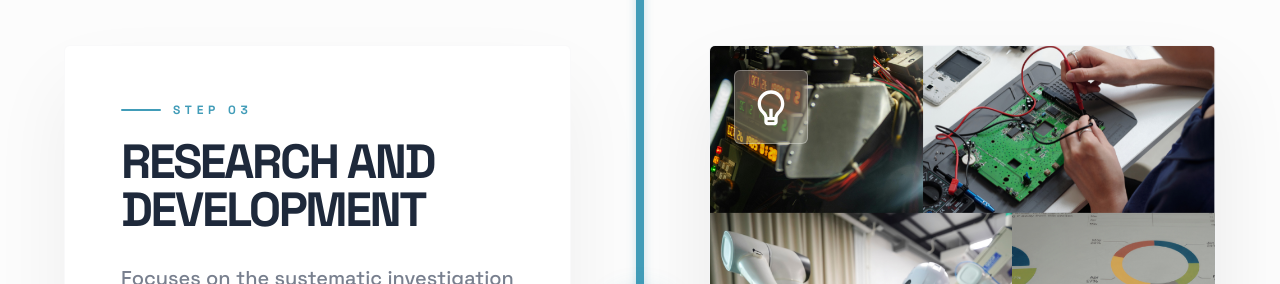
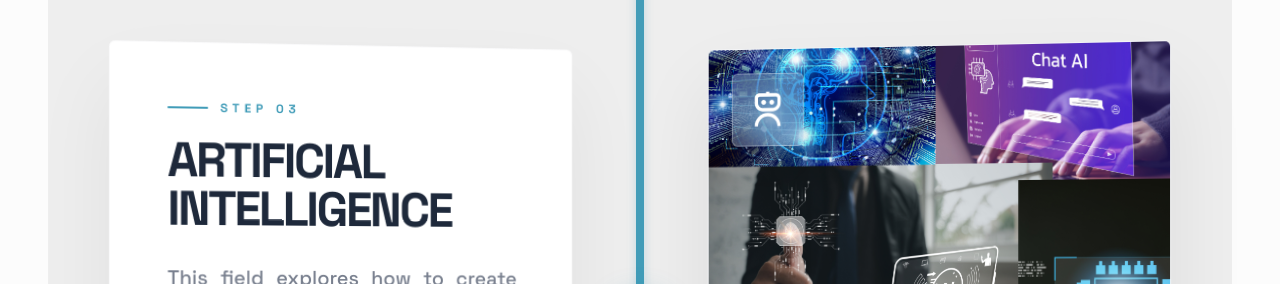
Before and after one commit to LucidUxs/Comp-E-Journey, a React (Vite) app: page /curriculum in a window 1280 px wide. Shown: the part 2356-2640 px from the top of the page. Built offline with nearby package versions, Linux system fonts and the light colour scheme.

Commit message:
fixed and rearranged contents

```diff
--- a/src/pages/Curriculum.jsx
+++ b/src/pages/Curriculum.jsx
@@ -99,7 +99,7 @@ function RoadmapItem({ subject, index, isActive, isFirst, isLast, progress = 0 }
         <div className={`w-full md:w-[44%] transition-all duration-1000 transform ${isActive ? 'opacity-100 translate-x-0' : 'opacity-0 -translate-x-16 md:-translate-x-32'} order-2 md:order-1`}>
           {isEven ? (
             /* Description Panel on Left */
-            <div className="bg-white p-8 md:p-12 lg:p-14 rounded-md shadow-[0_40px_80px_rgba(0,0,0,0.06)] border border-gray-100/50 flex flex-col justify-center h-full md:min-h-[550px]">
+            <div className="bg-white p-8 md:p-12 lg:p-14 rounded-md shadow-[0_40px_80px_rgba(0,0,0,0.06)] border border-gray-100/50 flex flex-col justify-center h-full md:min-h-[550px] transition-all duration-500 ease-out hover:[transform:perspective(1200px)_rotateY(0deg)]" style={{ transform: 'perspective(1200px) rotateY(5deg)', transformOrigin: 'center center' }}>
               <div className="flex flex-col gap-5">
                 <div className="flex items-center gap-3">
                   <div className="w-10 h-[2px] bg-[#419CB8] rounded-full" />
@@ -117,7 +117,7 @@ function RoadmapItem({ subject, index, isActive, isFirst, isLast, progress = 0 }
             </div>
           ) : (
             /* Image Panel on Left */
-            <div className="relative w-full md:min-h-[550px] h-full overflow-hidden rounded-md shadow-[0_40px_80px_rgba(0,0,0,0.08)] border border-gray-100">
+            <div className="relative w-full md:min-h-[550px] h-full overflow-hidden rounded-md shadow-[0_40px_80px_rgba(0,0,0,0.08)] border border-gray-100 transition-all duration-500 ease-out hover:[transform:perspective(1200px)_rotateY(0deg)]" style={{ transform: 'perspective(1200px) rotateY(5deg)', transformOrigin: 'center center' }}>
               {subject.image && (
                 <div className="absolute inset-0">
                   <img
@@ -139,7 +139,7 @@ function RoadmapItem({ subject, index, isActive, isFirst, isLast, progress = 0 }
         <div className={`w-full md:w-[44%] transition-all duration-1000 transform ${isActive ? 'opacity-100 translate-x-0' : 'opacity-0 translate-x-16 md:translate-x-32'} order-1 md:order-3`}>
           {!isEven ? (
             /* Description Panel on Right */
-            <div className="bg-white p-8 md:p-12 lg:p-14 rounded-md shadow-[0_40px_80px_rgba(0,0,0,0.06)] border border-gray-100/50 flex flex-col justify-center h-full md:min-h-[550px]">
+            <div className="bg-white p-8 md:p-12 lg:p-14 rounded-md shadow-[0_40px_80px_rgba(0,0,0,0.06)] border border-gray-100/50 flex flex-col justify-center h-full md:min-h-[550px] transition-all duration-500 ease-out hover:[transform:perspective(1200px)_rotateY(0deg)]" style={{ transform: 'perspective(1200px) rotateY(-5deg)', transformOrigin: 'center center' }}>
               <div className="flex flex-col gap-5">
                 <div className="flex items-center gap-3">
                   <div className="w-10 h-[2px] bg-[#419CB8] rounded-full" />
@@ -157,7 +157,7 @@ function RoadmapItem({ subject, index, isActive, isFirst, isLast, progress = 0 }
             </div>
           ) : (
             /* Image Panel on Right */
-            <div className="relative w-full md:min-h-[550px] h-full overflow-hidden rounded-md shadow-[0_40px_80px_rgba(0,0,0,0.08)] border border-gray-100">
+            <div className="relative w-full md:min-h-[550px] h-full overflow-hidden rounded-md shadow-[0_40px_80px_rgba(0,0,0,0.08)] border border-gray-100 transition-all duration-500 ease-out hover:[transform:perspective(1200px)_rotateY(0deg)]" style={{ transform: 'perspective(1200px) rotateY(-5deg)', transformOrigin: 'center center' }}>
               {subject.image && (
                 <div className="absolute inset-0">
                   <img
@@ -204,46 +204,19 @@ function Curriculum() {
       image: "/assets/Programming.png"
     },
     {
-      id: "rnd",
-      title: "Research and Development",
-      description: "Focuses on the systematic investigation required to innovate, create new technologies, or improve existing systems. It challenges you to apply theoretical knowledge to practical problems, guiding you through the process of designing experiments, prototyping solutions, and documenting your findings.",
-      icon: <RiLightbulbLine className="w-8 h-8 md:w-10 md:h-10" />,
-      image: "/assets/RND.png"
-    },
-    {
-      id: "software-eng",
-      title: "Software Engineering",
-      description: "This covers the systematic methodologies used to design, develop, test, and maintain large-scale software systems. It moves beyond simple coding to focus on project lifecycles, architecture design, and building scalable, reliable applications from the ground up.",
-      icon: <RiArchiveDrawerLine className="w-8 h-8 md:w-10 md:h-10" />,
-      image: "/assets/software Engineering.png"
-    },
-    {
       id: "ai",
       title: "Artificial Intelligence",
       description: "This field explores how to create systems capable of performing tasks that typically require human intelligence. You will study algorithms, machine learning concepts, and data processing to understand how models learn from data, adapt, and make automated decisions.",
       icon: <RiRobot3Line className="w-8 h-8 md:w-10 md:h-10" />,
       image: "/assets/Artificial Intelligence.png"
     },
-    {
-      id: "ojt",
-      title: "On-the-Job Training",
-      description: "This provides practical, real-world experience by placing you in a professional working environment. It bridges the gap between classroom theory and industry practice, allowing you to apply your technical skills to actual workplace projects and understand professional workflows.",
-      icon: <RiBriefcaseLine className="w-8 h-8 md:w-10 md:h-10" />,
-      image: "/assets/ojt.png"
-    },
+
     {
       id: "microprocessors",
       title: "Microprocessors",
       description: "This course dives deep into the central processing unit (CPU) of a computer. You will learn about instruction sets, memory interfacing, and how hardware and software interact at the lowest level to execute commands and process data.",
       icon: <MdMemory className="w-8 h-8 md:w-10 md:h-10" />,
       image: "/assets/microprocessors.png"
-    },
-    {
-      id: "networking",
-      title: "Networking and Cyber Security",
-      description: "This subject explores how computers connect and communicate, covering essential concepts like the OSI model, data link layers, and network protocols. It also emphasizes the strategies, cryptographic principles, and technologies used to protect these networks and sensitive data from unauthorized access and attacks.",
-      icon: <RiShieldKeyholeLine className="w-8 h-8 md:w-10 md:h-10" />,
-      image: "/assets/networking and Cyber Security.png"
     },
     {
       id: "web-design",
@@ -267,11 +240,39 @@ function Curriculum() {
       image: "/assets/Computer architechture and organization.png"
     },
     {
+      id: "software-eng",
+      title: "Software Engineering",
+      description: "This covers the systematic methodologies used to design, develop, test, and maintain large-scale software systems. It moves beyond simple coding to focus on project lifecycles, architecture design, and building scalable, reliable applications from the ground up.",
+      icon: <RiArchiveDrawerLine className="w-8 h-8 md:w-10 md:h-10" />,
+      image: "/assets/software Engineering.png"
+    },
+    {
+      id: "networking",
+      title: "Networking and Cyber Security",
+      description: "This subject explores how computers connect and communicate, covering essential concepts like the OSI model, data link layers, and network protocols. It also emphasizes the strategies, cryptographic principles, and technologies used to protect these networks and sensitive data from unauthorized access and attacks.",
+      icon: <RiShieldKeyholeLine className="w-8 h-8 md:w-10 md:h-10" />,
+      image: "/assets/networking and Cyber Security.png"
+    },
+    {
       id: "robotics",
       title: "Robotics",
       description: "This interdisciplinary field combines hardware design, electronics, and programming to create automated machines. You will learn how to integrate microcontrollers and sensors with mechanical systems to build robots that can perceive and interact with their physical environment.",
       icon: <RiRobot2Line className="w-8 h-8 md:w-10 md:h-10" />,
       image: "/assets/Robotics.png"
+    },
+    {
+      id: "ojt",
+      title: "On-the-Job Training",
+      description: "This provides practical, real-world experience by placing you in a professional working environment. It bridges the gap between classroom theory and industry practice, allowing you to apply your technical skills to actual workplace projects and understand professional workflows.",
+      icon: <RiBriefcaseLine className="w-8 h-8 md:w-10 md:h-10" />,
+      image: "/assets/ojt.png"
+    },
+    {
+      id: "rnd",
+      title: "Research and Development",
+      description: "Focuses on the systematic investigation required to innovate, create new technologies, or improve existing systems. It challenges you to apply theoretical knowledge to practical problems, guiding you through the process of designing experiments, prototyping solutions, and documenting your findings.",
+      icon: <RiLightbulbLine className="w-8 h-8 md:w-10 md:h-10" />,
+      image: "/assets/RND.png"
     },
     {
       id: "certified",
@@ -350,7 +351,7 @@ function Curriculum() {
     <div className="bg-[#fcfcfc] min-h-screen pt-20 md:pt-40 overflow-hidden scroll-smooth">
       {/* Cinematic Header Section */}
       <div className="max-w-7xl mx-auto px-6 mb-16 md:mb-32 text-center relative z-10">
-        <div className="inline-flex flex-col items-center relative py-10 md:py-20 w-full">
+        <div className="flex flex-col items-center relative py-10 md:py-20 w-full rounded-md overflow-hidden shadow-[0_20px_60px_rgba(0,0,0,0.10)]">
           {/* Background Image Container with Gradient Fade */}
           <div className="absolute inset-0 -z-10 w-full h-full overflow-hidden">
             <img
@@ -367,7 +368,7 @@ function Curriculum() {
             <RiInformationLine className="w-5 h-5 md:w-6 md:h-6" />
             <span className="text-[10px] md:text-sm font-black uppercase tracking-[0.4em]">Curriculum Roadmap</span>
           </div>
-          <h1 className="font-black tracking-tighter uppercase font-['Space_Grotesk'] text-4xl md:text-8xl lg:text-[10rem] text-[#1e293b] leading-[0.85] mb-6 drop-shadow-[0_4px_12px_rgba(255,255,255,0.8)] z-20">
+          <h1 className="font-black tracking-tighter uppercase font-['Space_Grotesk'] text-4xl md:text-8xl lg:text-[10rem] text-[#1e293b] leading-[0.85] mb-6 drop-shadow-[0_4px_12px_rgba(255,255,255,0.8)] z-20 text-center w-full">
             CORE <span className="text-[#419CB8]">JOURNEY</span>
           </h1>
           <p className="font-medium tracking-[0.2em] md:tracking-[0.4em] uppercase text-gray-500 text-xs md:text-xl max-w-2xl text-center bg-white/30 backdrop-blur-sm rounded-lg px-4 py-1 z-20">
@@ -376,7 +377,9 @@ function Curriculum() {
         </div>
       </div>
 
-      <div ref={containerRef} className="relative w-full max-w-screen-2xl mx-auto pb-48 md:pb-96">
+      {/* Roadmap Section with #EEEEEE background */}
+      <div className="bg-[#EEEEEE] rounded-md mx-6 md:mx-12 mb-16 md:mb-32">
+        <div ref={containerRef} className="relative w-full max-w-screen-2xl mx-auto pb-48 md:pb-96">
         {/* Global Neon Orb - Glides through the entire roadmap path with a subtle glow */}
         {orbTop > 0 && (
           <div
@@ -409,6 +412,7 @@ function Curriculum() {
             );
           })}
         </div>
+        </div>
       </div>
 
       <style dangerouslySetInnerHTML={{
```
